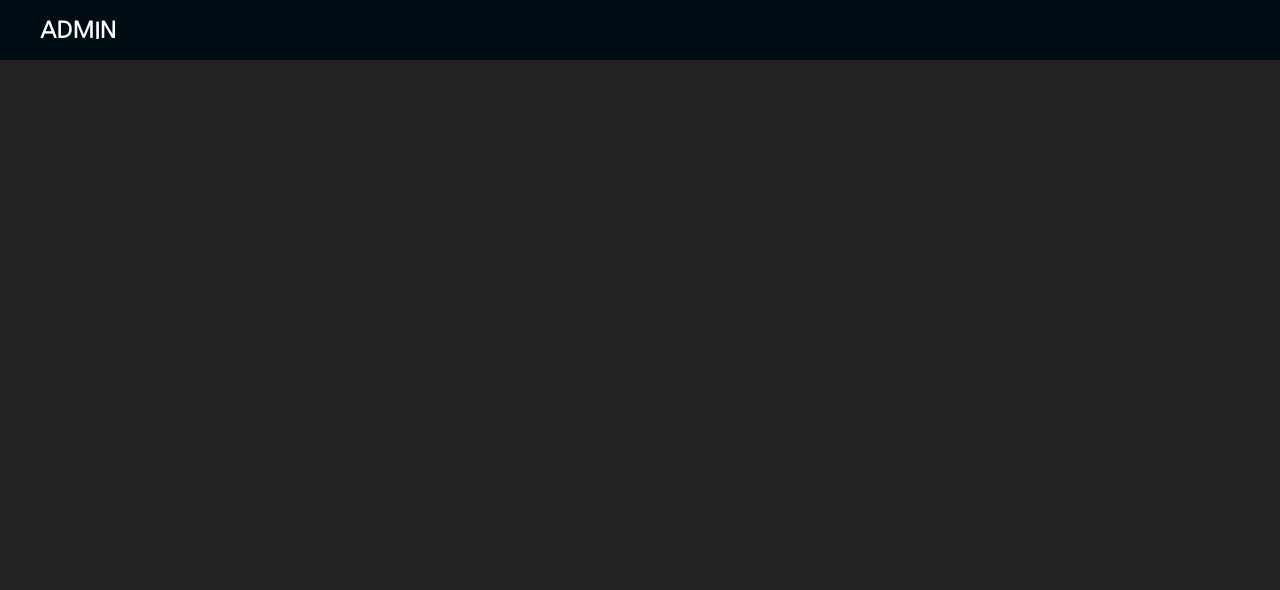
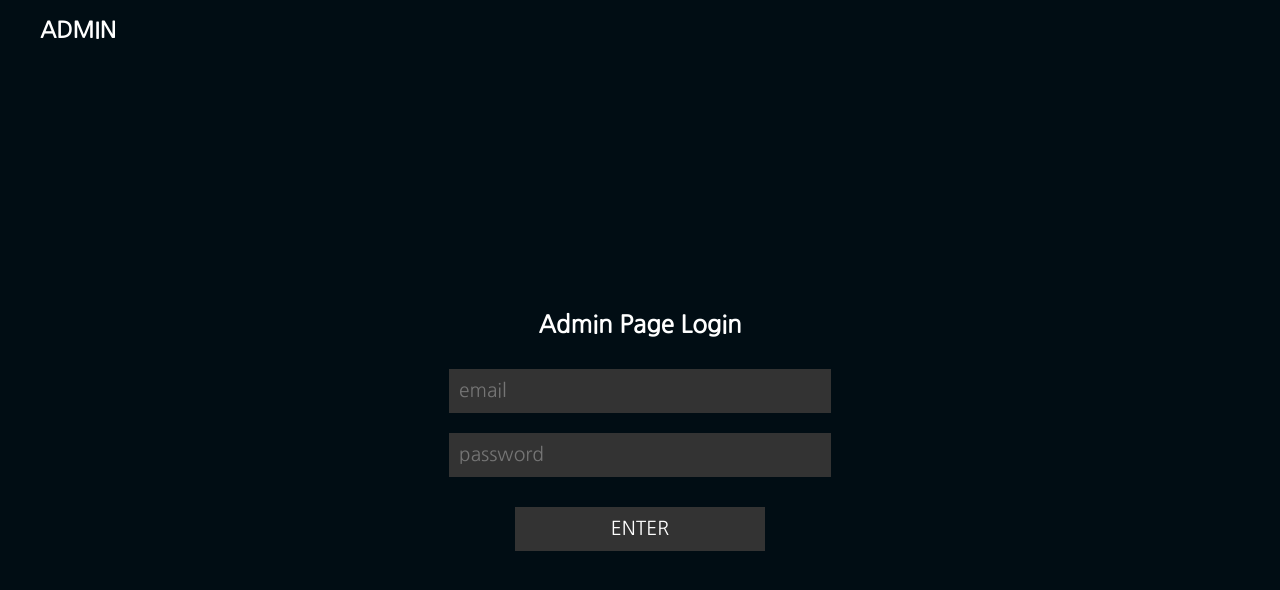
Before and after one commit to Andy-0414/NEM-typescript, a website: page public/admin/index.html in a window 1280 px wide. Drawn offline with nearby package versions, Linux system fonts and the light colour scheme.

Commit message:
UPDATE admin login

```diff
--- a/public/admin/index.html
+++ b/public/admin/index.html
@@ -7,13 +7,20 @@
 		<link rel="stylesheet" href="style.css" />
 
 		<link href="https://fonts.googleapis.com/css?family=Nanum+Gothic&display=swap" rel="stylesheet" />
+		<script src="https://unpkg.com/axios/dist/axios.min.js"></script>
 
 		<title>ADMIN</title>
 	</head>
 	<body>
 		<h1 class="top">ADMIN</h1>
 		<div class="content">
-            <div class="login"></div>
-        </div>
+			<div class="login">
+				<h2>Admin Page Login</h2>
+				<input type="text" id="email" placeholder="email" />
+				<input type="password" id="password" placeholder="password" />
+				<button onclick="login()">ENTER</button>
+			</div>
+		</div>
+		<script src="script.js"></script>
 	</body>
 </html>
--- /dev/null
+++ b/public/admin/script.js
@@ -0,0 +1,25 @@
+var email = document.getElementById("email");
+var password = document.getElementById("password");
+var loginBox = document.getElementsByClassName("login")[0];
+if (localStorage.getItem("admin-token")) {
+	showList();
+}
+function login() {
+	axios
+		.post("/auth/login", { email: email.value, password: password.value })
+		.then(data => {
+			localStorage.setItem("admin-token", data.data.data);
+			showList();
+		})
+		.catch(err => {
+			console.dir(err);
+			alert(err.response.data.message);
+		});
+}
+
+function showList() {
+	loginBox.style.transform = "translateX(-100vw)";
+	setTimeout(() => {
+		loginBox.parentElement.removeChild(loginBox);
+	}, 1000);
+}
--- a/public/admin/style.css
+++ b/public/admin/style.css
@@ -9,6 +9,42 @@ body {
 	display: flex;
 	flex-direction: column;
 	background-color: #222222;
+
+	width: 100vw;
+	height: 100vh;
+	overflow: hidden;
+}
+
+input {
+	position: relative;
+
+	background: none;
+	border: none;
+	outline: none;
+
+	background-color: #333333;
+	padding: 10px;
+
+	color: white;
+	font-size: 1.2em;
+}
+button {
+	border: none;
+	outline: none;
+
+	background-color: #333333;
+	padding: 10px;
+
+	color: white;
+	font-size: 1.2em;
+
+	transition: 0.2s cubic-bezier(0.175, 0.885, 0.32, 1.275);
+}
+button:hover {
+	background-color: #444444;
+}
+button:active {
+	background-color: #666666;
 }
 .top {
 	width: 100%;
@@ -24,6 +60,32 @@ body {
 	background-color: #010d14;
 }
 .content {
+	position: relative;
 	width: 100%;
 	height: calc(100vh - 60px);
 }
+.login {
+	position: absolute;
+	width: 100%;
+	height: 100%;
+
+	display: flex;
+	flex-direction: column;
+	justify-content: center;
+	align-items: center;
+
+	background-color: #010d14;
+	color: white;
+
+    transition: 0.5s cubic-bezier(0.175, 0.885, 0.32, 1);
+}
+.login h2 {
+	margin: 20px;
+}
+.login input {
+	margin: 10px;
+}
+.login button {
+	margin: 20px;
+	width: 250px;
+}
--- a/src/routers/auth/auth.controller.ts
+++ b/src/routers/auth/auth.controller.ts
@@ -11,7 +11,7 @@ import Log from "../../modules/Logger";
  */
 export const Register = (req: Request, res: Response, next: NextFunction) => {
 	let data: IUser = req.body as IUser;
-	if (User.dataCheck(data) && "nickname" in data) {
+	if (User.dataCheck(data)) {
 		User.checkPresentAccount(data.email)
 			.then(check => {
 				if (!check) {
```
